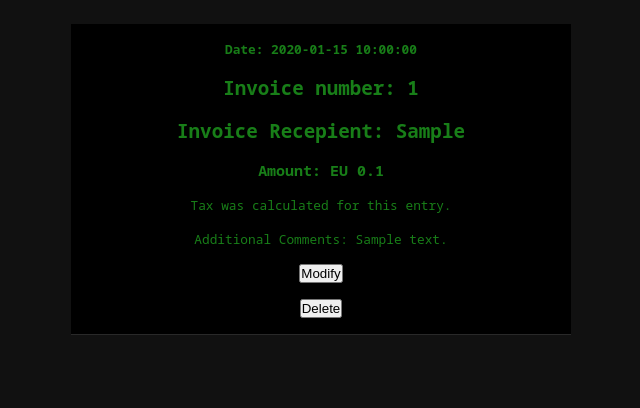
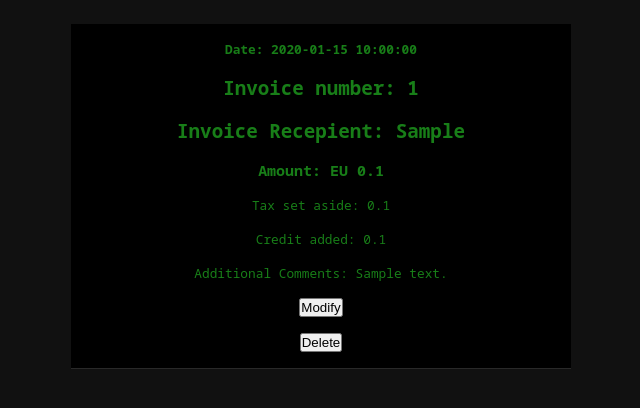
Before and after one commit to Mishalzeera/the-money-manager, a Flask app: page /invoice in a window 1280 px wide. Shown: the part 213-621 px from the top of the page, without its empty margins (319-959 px from the left). Run offline with Flask 2, Linux system fonts and the light colour scheme; a database or web service that is not in the repository returns one stand-in record (values such as "Sample title"); some libraries are stand-ins or nearby versions.

Commit message:
Ensure null fields do not upend Invoice template vars.

```diff
--- a/templates/invoice.html
+++ b/templates/invoice.html
@@ -18,7 +18,12 @@
   {% endif %}
   <h3>Amount: EU {{ invoice.amount / 100 }}</h3>
     {% if invoice.tax %}
-    <p>Tax was calculated for this entry.</p>
+        {% if invoice.invoice_tax_amount != null %}
+    <p>Tax set aside: {{ invoice.invoice_tax_amount / 100 }}</p>
+        {% endif %}
+        {% if invoice.post_tax_income != null %}
+    <p>Credit added: {{ invoice.post_tax_income / 100}}</p>
+        {% endif %}
     {% else %}
     <p>No tax was calculated for this entry.</p>
     {%endif%}
```
